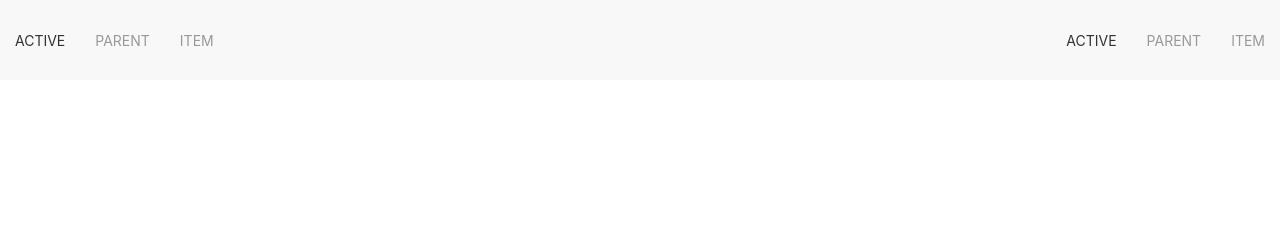
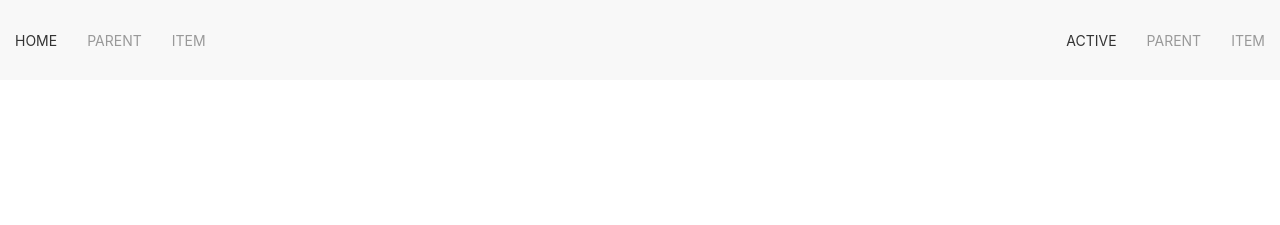
Before and after one commit to PROFESSADIKI/wikeduk, a Jekyll site: the page built from index.html, in a window 1280 px wide. Shown: the top 225 px of the page. Built offline with Jekyll 4.4.1, drawn with Linux system fonts in a browser that asks for light colours.

Commit message:
Update nav.html

```diff
--- a/_includes/nav.html
+++ b/_includes/nav.html
@@ -3,7 +3,7 @@
     <div class="uk-navbar-left">
 
         <ul class="uk-navbar-nav">
-            <li class="uk-active"><a href="#">Active</a></li>
+            <li class="uk-active"><a href="{{site.baseurl}}/">home</a></li>
             <li>
                 <a href="#">Parent</a>
                 <div class="uk-navbar-dropdown">
```
